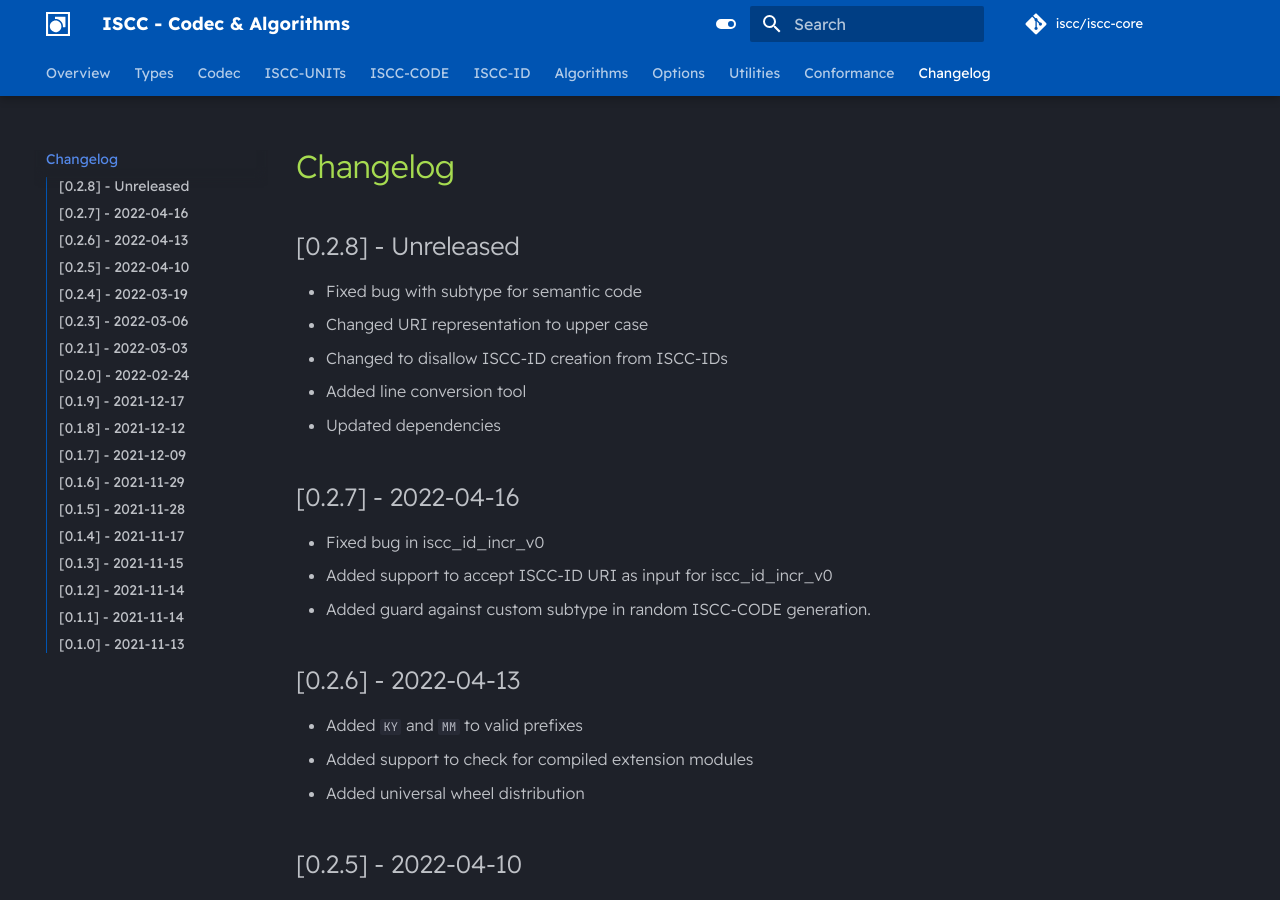
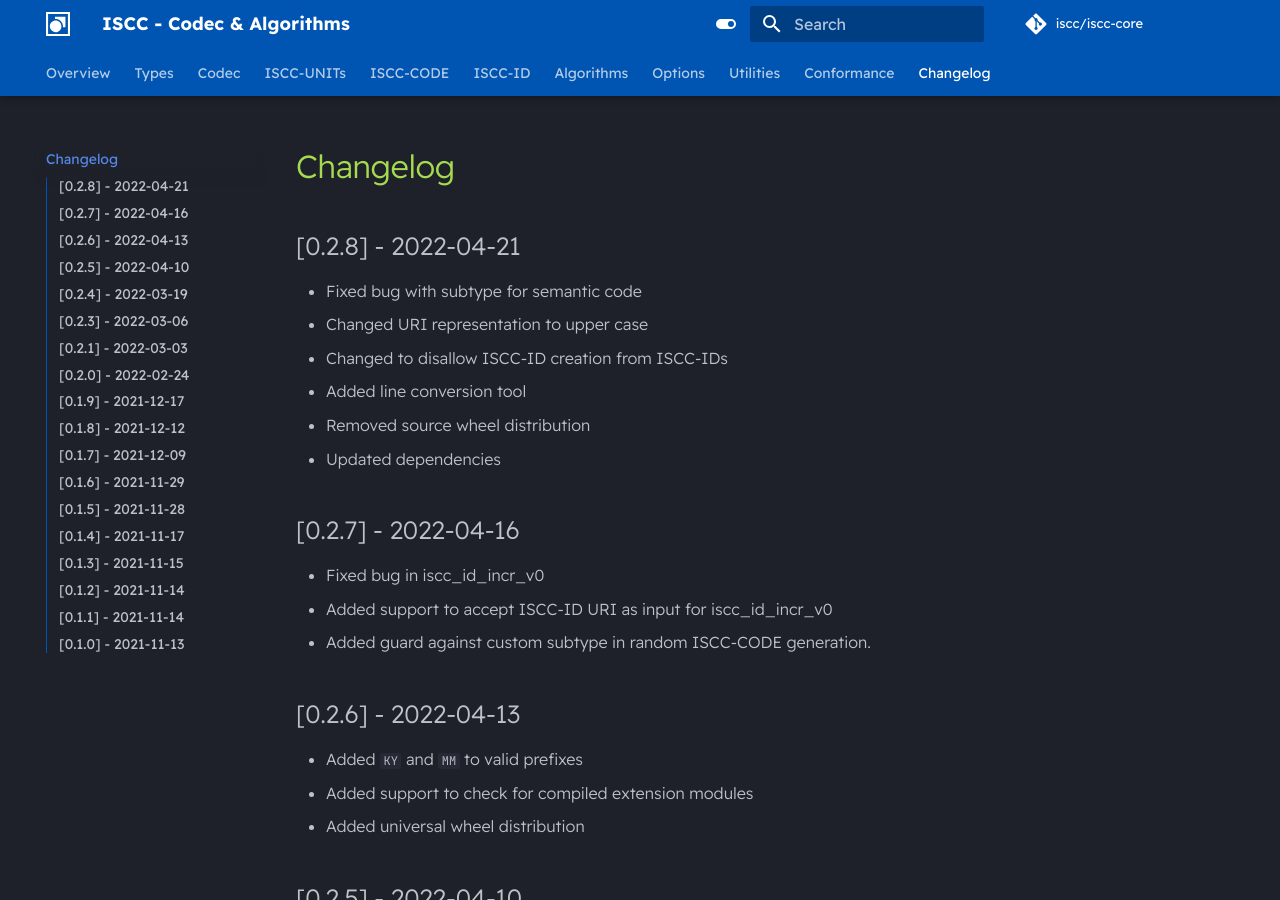
Before and after one commit to iscc/iscc-core, an MkDocs documentation site: the page built from docs/changelog.md, in a window 1280 px wide and 900 px high. Built offline with MkDocs 1.6.1 and Material for MkDocs 9.7.7, drawn with Linux system fonts in a browser that asks for light colours; comment, search, counter and statistics services are not loaded.

Commit message:
Release v0.2.8

```diff
--- a/docs/changelog.md
+++ b/docs/changelog.md
@@ -1,10 +1,11 @@
 # Changelog
 
-## [0.2.8] - Unreleased
+## [0.2.8] - 2022-04-21
 - Fixed bug with subtype for semantic code
 - Changed URI representation to upper case
 - Changed to disallow ISCC-ID creation from ISCC-IDs
 - Added line conversion tool
+- Removed source wheel distribution
 - Updated dependencies
 
 ## [0.2.7] - 2022-04-16
```
Also changed, not shown: CHANGELOG.md (+2 -1 lines).
